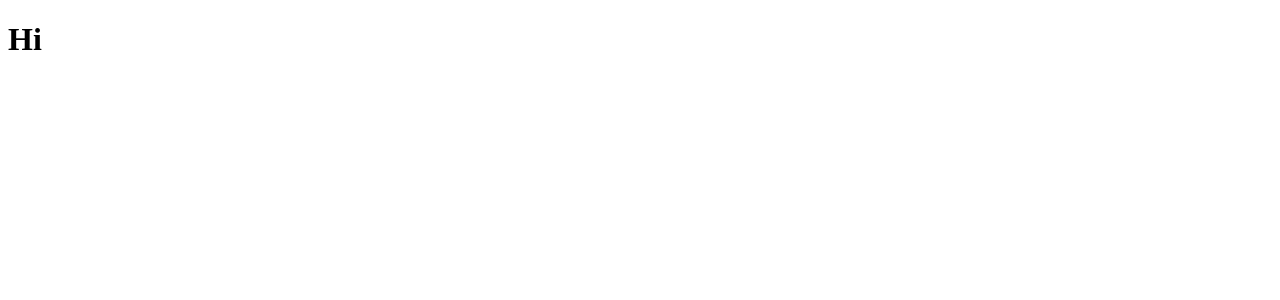
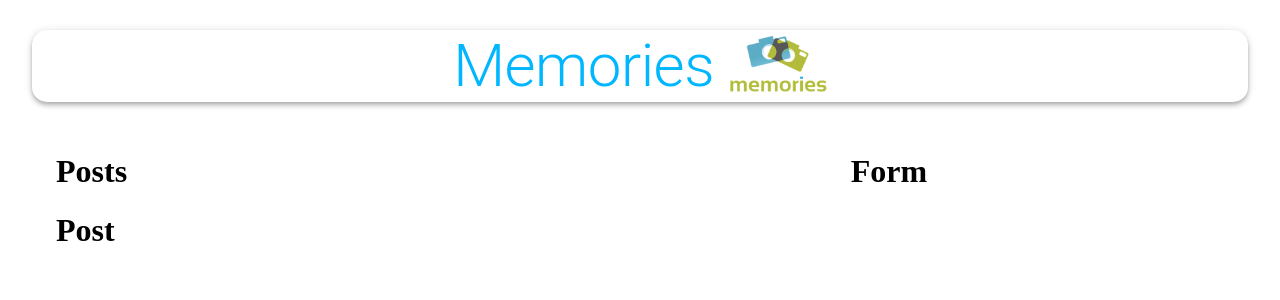
Before and after one commit to fvf98/mern-test, a React (Create React App) app in the folder memories/: page / in a window 1280 px wide. Shown: the top 300 px of the page. Built offline with nearby package versions, Linux system fonts and the light colour scheme.

Commit message:
Styles.js | front

```diff
--- a/memories/package.json
+++ b/memories/package.json
@@ -3,6 +3,7 @@
   "version": "0.1.0",
   "private": true,
   "dependencies": {
+    "@material-ui/core": "^4.11.3",
     "@testing-library/jest-dom": "^5.11.9",
     "@testing-library/react": "^11.2.5",
     "@testing-library/user-event": "^12.7.1",
--- a/memories/src/App.js
+++ b/memories/src/App.js
@@ -1,10 +1,33 @@
 import React from 'react'
+import { Container, AppBar, Typography, Grow, Grid } from '@material-ui/core';
+
+import Form from './components/Form/Form';
+import Posts from './components/Posts/Posts';
+import memories from './images/memories.png';
+import useStyles from './styles';
 
 const App = () => {
+  const classes = useStyles();
+
   return (
-    <div>
-      <h1>Hi</h1>
-    </div>
+    <Container maxWidth='lg'>
+      <AppBar className={classes.appBar} position='static' color='inherit'>
+        <Typography className={classes.heading} variant='h2' align='center'>Memories</Typography>
+        <img className={classes.image} src={memories} alt='memories' height='60' />
+      </AppBar>
+      <Grow in>
+        <Container>
+          <Grid container justify='space-between' alignItems='stretch' spacing={3}>
+            <Grid item xs={12} sm={7}>
+              <Posts />
+            </Grid>
+            <Grid item xs={12} sm={4}>
+              <Form />
+            </Grid>
+          </Grid>
+        </Container>
+      </Grow>
+    </Container>
   )
 }
 
--- /dev/null
+++ b/memories/src/api/index.js
@@ -0,0 +1,5 @@
+import axios from 'axios';
+
+const url = 'http://localhost:5000/posts';
+
+export const fetchPosts = () => axios.get(url);
--- /dev/null
+++ b/memories/src/components/Form/Form.js
@@ -0,0 +1,12 @@
+import React from 'react';
+
+import useStyles from './styles';
+
+const Form = () => {
+    const classes = useStyles();
+    return (
+        <h1>Form</h1>
+    );
+};
+
+export default Form;
--- /dev/null
+++ b/memories/src/components/Form/styles.js
@@ -0,0 +1,24 @@
+import { makeStyles } from '@material-ui/core/styles';
+
+export default makeStyles((theme) => ({
+    root: {
+        '& .MuiTextField-root': {
+            margin: theme.spacing(1),
+        },
+    },
+    paper: {
+        padding: theme.spacing(2),
+    },
+    form: {
+        display: 'flex',
+        flexWrap: 'wrap',
+        justifyContent: 'center',
+    },
+    fileInput: {
+        width: '97%',
+        margin: '10px 0',
+    },
+    buttonSubmit: {
+        marginBottom: 10,
+    },
+}));
--- /dev/null
+++ b/memories/src/components/Posts/Post/Post.js
@@ -0,0 +1,12 @@
+import React from 'react';
+
+import useStyles from './styles';
+
+const Post = () => {
+    const classes = useStyles();
+    return (
+        <h1>Post</h1>
+    );
+};
+
+export default Post;
--- /dev/null
+++ b/memories/src/components/Posts/Post/styles.js
@@ -0,0 +1,52 @@
+import { makeStyles } from '@material-ui/core/styles';
+
+export default makeStyles({
+    media: {
+        height: 0,
+        paddingTop: '56.25%',
+        backgroundColor: 'rgba(0, 0, 0, 0.5)',
+        backgroundBlendMode: 'darken',
+    },
+    border: {
+        border: 'solid',
+    },
+    fullHeightCard: {
+        height: '100%',
+    },
+    card: {
+        display: 'flex',
+        flexDirection: 'column',
+        justifyContent: 'space-between',
+        borderRadius: '15px',
+        height: '100%',
+        position: 'relative',
+    },
+    overlay: {
+        position: 'absolute',
+        top: '20px',
+        left: '20px',
+        color: 'white',
+    },
+    overlay2: {
+        position: 'absolute',
+        top: '20px',
+        right: '20px',
+        color: 'white',
+    },
+    grid: {
+        display: 'flex',
+    },
+    details: {
+        display: 'flex',
+        justifyContent: 'space-between',
+        margin: '20px',
+    },
+    title: {
+        padding: '0 16px',
+    },
+    cardActions: {
+        padding: '0 16px 8px 16px',
+        display: 'flex',
+        justifyContent: 'space-between',
+    },
+});
--- /dev/null
+++ b/memories/src/components/Posts/Posts.js
@@ -0,0 +1,17 @@
+import React from 'react';
+import Post from './Post/Post';
+
+import useStyles from './styles';
+
+
+const Posts = () => {
+    const classes = useStyles();
+    return (
+        <>
+            <h1>Posts</h1>
+            <Post />
+        </>
+    );
+};
+
+export default Posts;
--- /dev/null
+++ b/memories/src/components/Posts/styles.js
@@ -0,0 +1,14 @@
+import { makeStyles } from '@material-ui/core/styles';
+
+export default makeStyles((theme) => ({
+    mainContainer: {
+        display: 'flex',
+        alignItems: 'center',
+    },
+    smMargin: {
+        margin: theme.spacing(1),
+    },
+    actionDiv: {
+        textAlign: 'center',
+    },
+}));
--- /dev/null
+++ b/memories/src/styles.js
@@ -0,0 +1,18 @@
+import { makeStyles } from '@material-ui/core/styles';
+
+export default makeStyles(() => ({
+    appBar: {
+        borderRadius: 15,
+        margin: '30px 0',
+        display: 'flex',
+        flexDirection: 'row',
+        justifyContent: 'center',
+        alignItems: 'center',
+    },
+    heading: {
+        color: 'rgba(0,183,255, 1)',
+    },
+    image: {
+        marginLeft: '15px',
+    },
+}));
```
Also changed, not shown: memories/src/images/memories.png (added), 1 other file (tests, documents, lock files or other folders).
